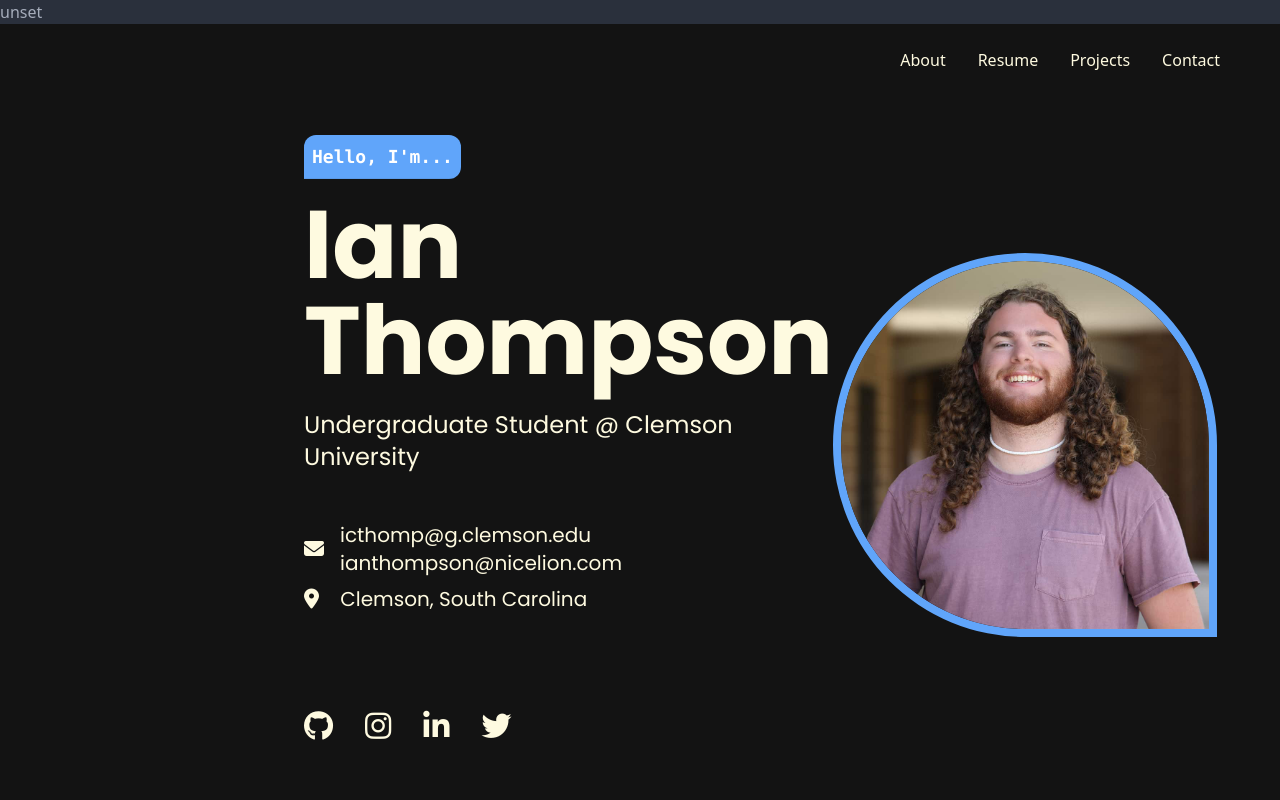
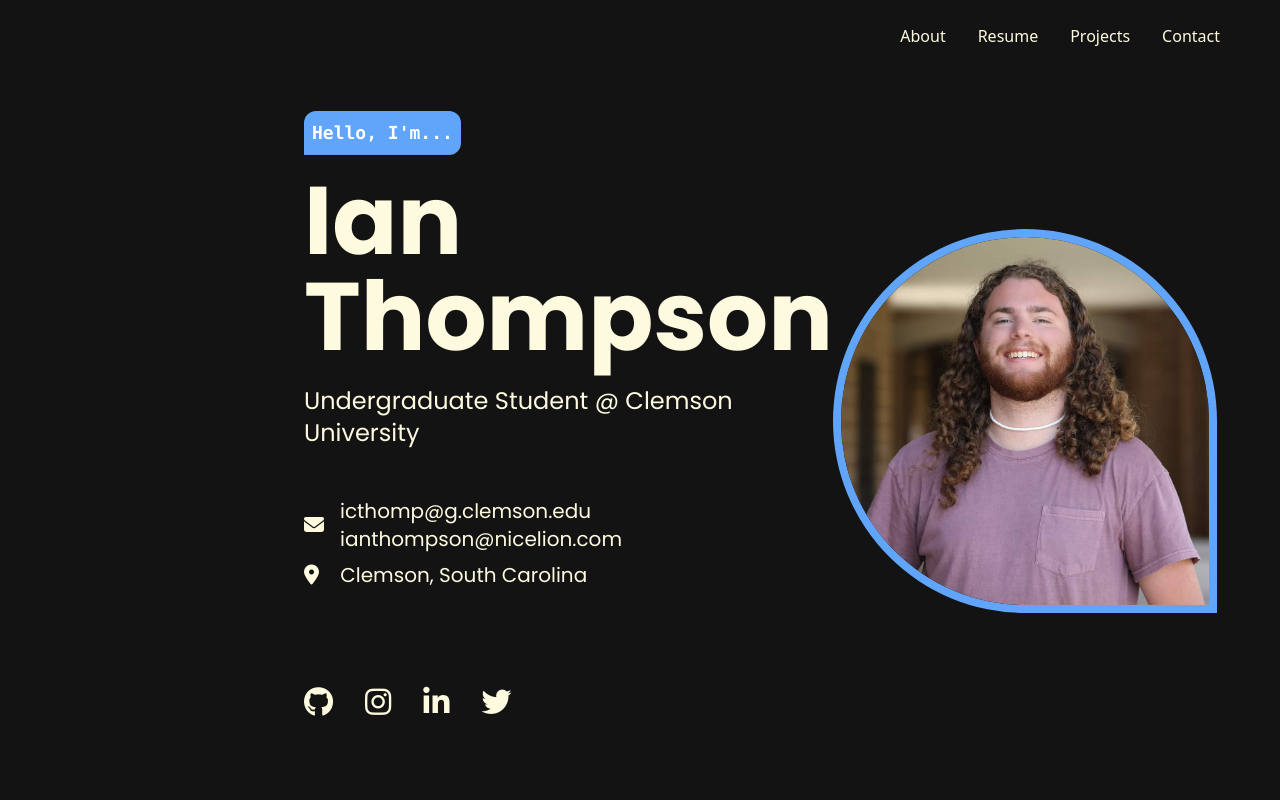
Before and after one commit to nicelion/ianthompson, a SvelteKit app: page / in a window 1280 px wide. Shown: the top 800 px of the page. Built offline with nearby package versions, Linux system fonts and the light colour scheme; no server answers.

Commit message:
Removed temporary .env test and added example

```diff
--- a/src/routes/+layout.svelte
+++ b/src/routes/+layout.svelte
@@ -14,7 +14,6 @@
 
 	import { page } from '$app/stores'
 
-	import { PUBLIC_SECRET_KEY } from '$env/static/public';
 
 	import MadeWith from '$lib/components/footer/made-with.svelte';
 	import { onMount } from 'svelte';
@@ -24,7 +23,6 @@
 
 	// console.log($page.url);
 
-	var message = PUBLIC_SECRET_KEY;
 
 	const pageScroll = () => {
 
@@ -111,7 +109,6 @@
 
 <svelte:window on:scroll={pageScroll} bind:scrollY={pageYOffset} />
 
-<div class="w-full">{message}</div>
 <nav class="navbar bg-eerie-black z-50 sticky top-0 w-full border-transparent border-b transition-opacity duration-200 ease-in-out" id="header">
 	<div class="flex-1">
 		<a href="/" class="h-full w-full flex items-center space-x-2 md:space-x-5">
```
Also changed, not shown: 1 other file (tests, documents, lock files or other folders).
